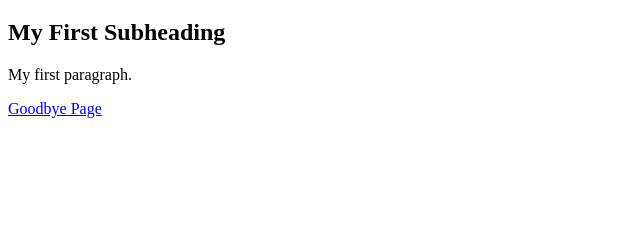
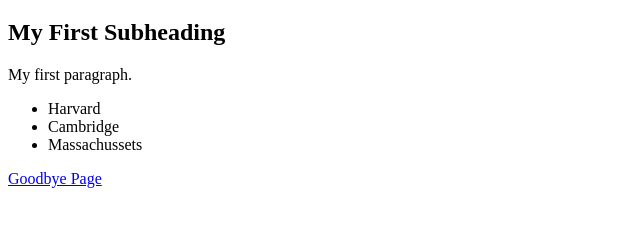
Before and after one commit to toby-voght/Toby-simple-website, a plain HTML site: page index.html in a window 1280 px wide. Shown: the part 61-288 px from the top of the page, without its empty margins (0-640 px from the left). Drawn offline with Linux system fonts and the light colour scheme.

Commit message:
add bullets

```diff
--- a/index.html
+++ b/index.html
@@ -7,6 +7,12 @@
 
 <p>My first paragraph.</p>
 
+<ul>
+	<li> Harvard </li>
+	<li> Cambridge </li>
+	<li> Massachussets </li>
+</ul>
+
 <a href="goodbye.html"> Goodbye Page </a>
 
 </body>
```
